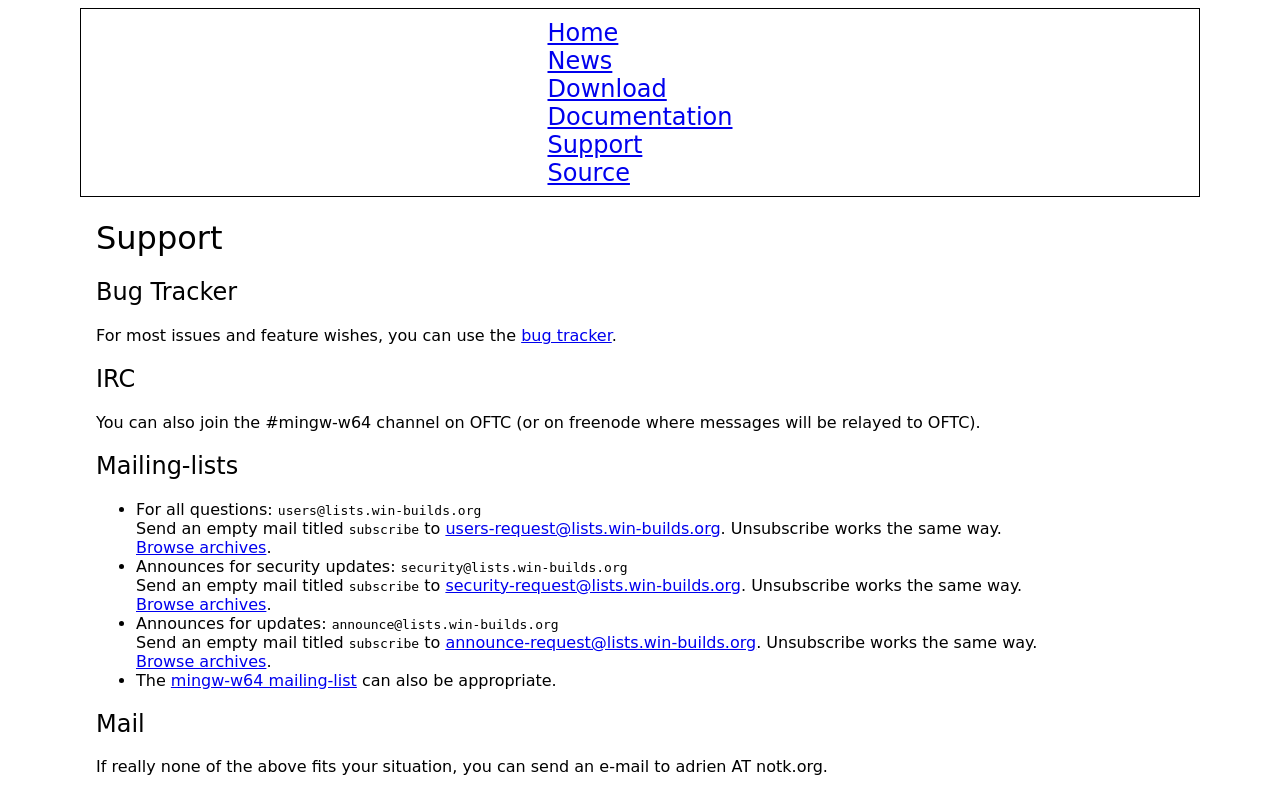
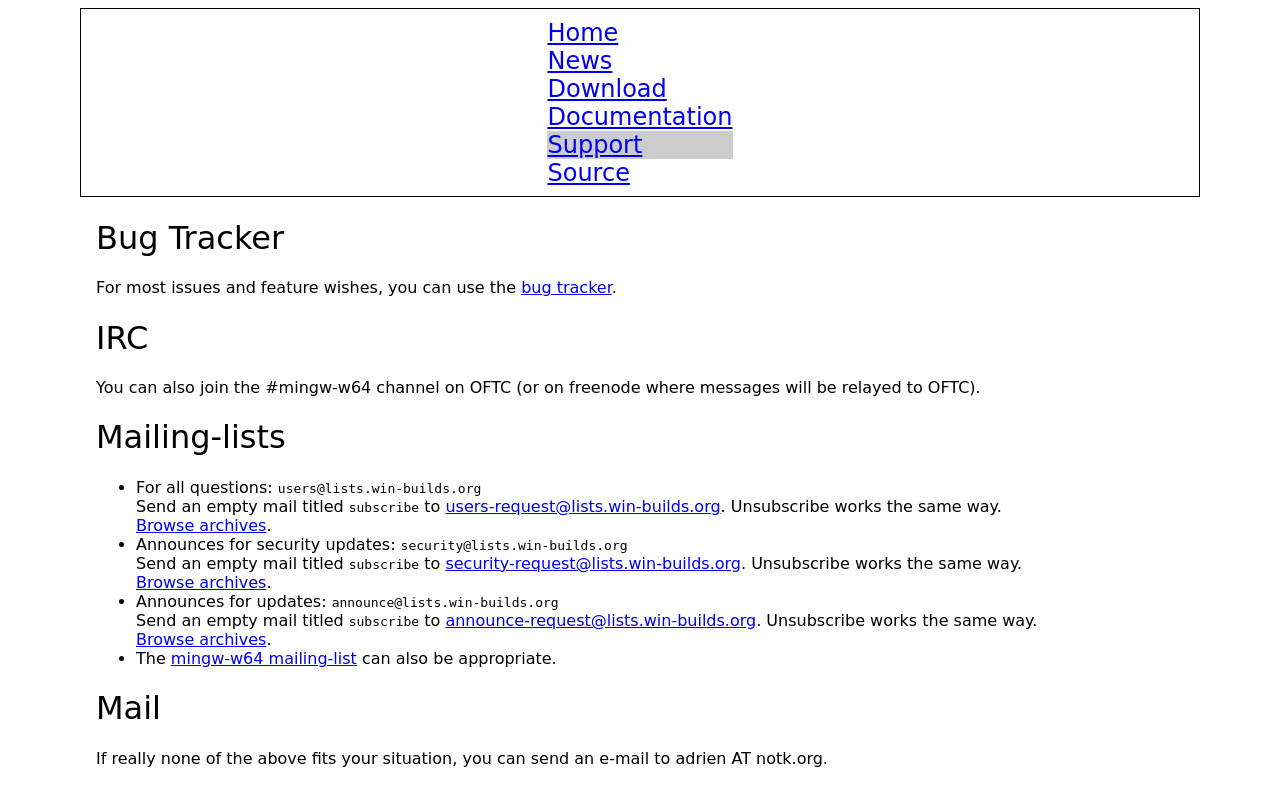
Before and after one commit to win-builds/win-builds, a PHP site: page /support.php in a window 1280 px wide. Run offline with PHP 8.4, Linux system fonts and the light colour scheme.

Commit message:
web: replace titles on pages with an rgba(0,0,0,0.2) bg in the navbar.

```diff
--- a/web/head.php
+++ b/web/head.php
@@ -5,4 +5,8 @@
 <title>Win-builds.org - (Free) Software Packaging and Building For Windows</title>
 <style>
 <?php include 'style.css'; ?>
+<?php
+global $page;
+printf('.navlist span #%s { background-color: rgba(0, 0, 0, 0.2); }', $page);
+?>
 </style>
--- a/web/index.php
+++ b/web/index.php
@@ -1,7 +1,7 @@
 <!DOCTYPE html>
 <html>
 <head>
-<?php include 'head.php'; ?>
+<?php $page = 'index'; include 'head.php'; ?>
 </head>
 
 <body>
--- a/web/news.php
+++ b/web/news.php
@@ -1,13 +1,12 @@
 <!DOCTYPE html>
 <html>
 <head>
-<?php include 'head.php'; ?>
+<?php $page = 'news'; include 'head.php'; ?>
 </head>
 
 <body>
 <?php include 'header.html'; ?>
 
-<h1>News</h1>
 <h3><a href="1.3.0">1.3.0 - 11/01/2014</a></h3>
   All executables in bin/ have the .exe extension now (applies to gcc.exe, openssl.exe, xmlwf.exe from expat).<br>
   Many small fixes to the installer scripts for windows platforms.<br>
--- a/web/support.php
+++ b/web/support.php
@@ -1,22 +1,21 @@
 <!DOCTYPE html>
 <html>
 <head>
-<?php include 'head.php'; ?>
+<?php $page = 'support'; include 'head.php'; ?>
 </head>
 
 <body>
 <?php include 'header.html'; ?>
 
-<h1>Support</h1>
+<h1>Bug Tracker</h1>
 
-<h2>Bug Tracker</h2>
 For most issues and feature wishes, you can use the <a href="bugs">bug tracker</a>.
 
-<h2>IRC</h2>
+<h1>IRC</h1>
 You can also join the #mingw-w64 channel on OFTC (or on freenode where messages
 will be relayed to OFTC).
 
-<h2>Mailing-lists</h2>
+<h1>Mailing-lists</h1>
 <ul>
 <?php
 function print_list($name, $description) {
@@ -36,7 +35,7 @@ print_list('announce', 'Announces for updates');
   <li>The <a href="https://lists.sourceforge.net/lists/listinfo/mingw-w64-public">mingw-w64 mailing-list</a> can also be appropriate.
 </ul>
 
-<h2>Mail</h2>
+<h1>Mail</h1>
 If really none of the above fits your situation, you can send an e-mail to adrien AT notk.org.
 
 <?php include 'footer.html'; ?>
```
